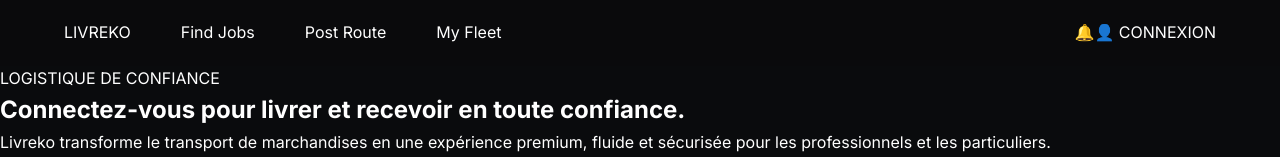
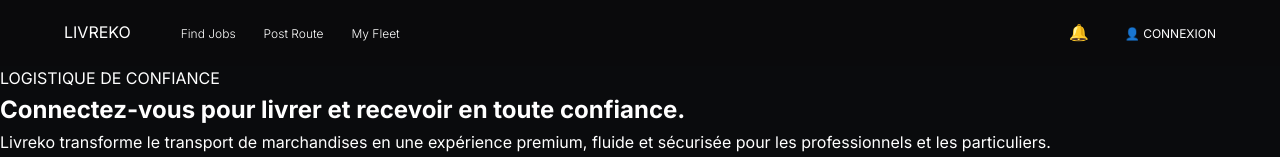
Before and after one commit to DevLaravelNyAina/LIVREKO_FRONTEND, a Vue app: page / in a window 1280 px wide. Shown: the top 157 px of the page. Built offline with nearby package versions, Linux system fonts and the light colour scheme.

Commit message:
modification header

```diff
--- a/src/assets/nav.css
+++ b/src/assets/nav.css
@@ -16,19 +16,27 @@
 
 .nav-links{
     display: flex;
-    gap: 50px;
+    gap: 28px;
     list-style: none;
 
     a{
         text-decoration: none;
         color: var(--text-white);
+        font-size: 12px;
+        font-weight: 10;
     }
+
 }
 
 .nav-right{
     a{
         text-decoration: none;
         color: var(--text-white);
+        font-size: 12px;
     }
 
 }
+
+.notification{
+    padding-right: 36px;
+}
```
